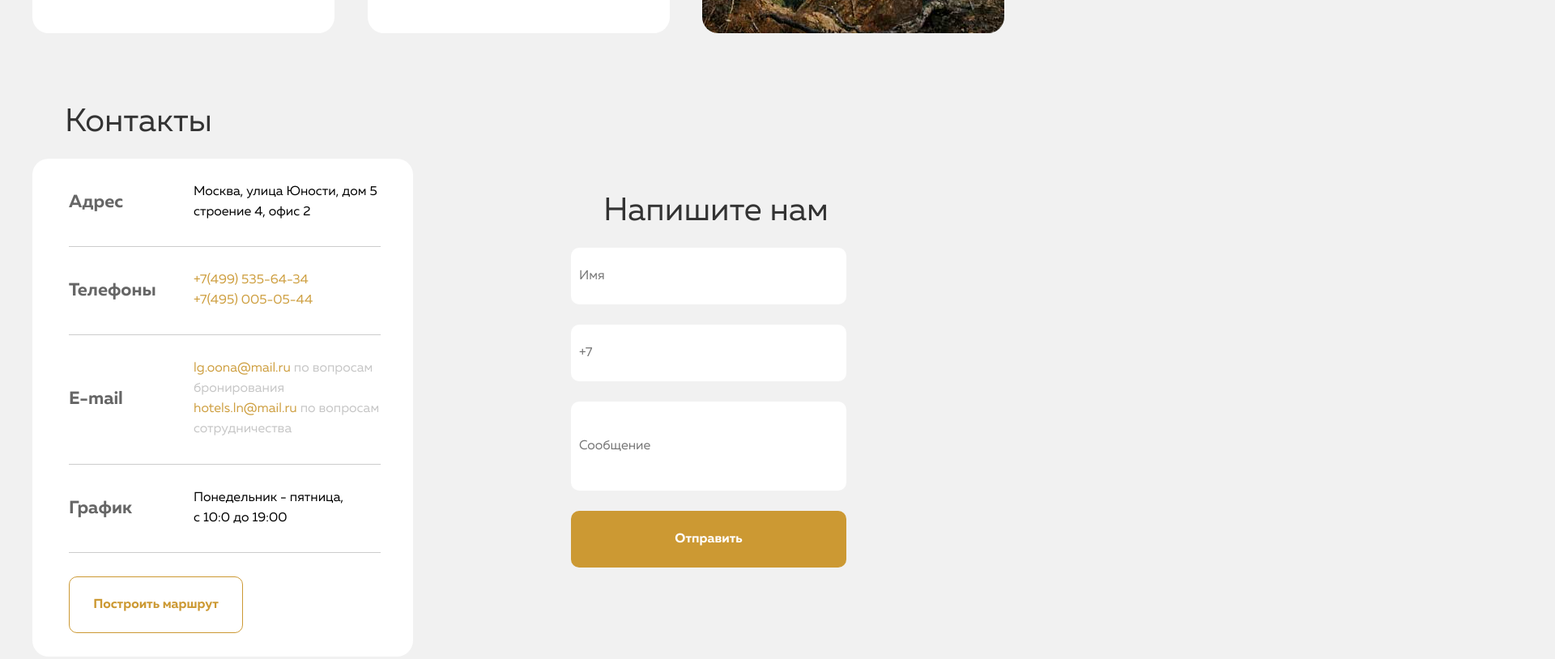
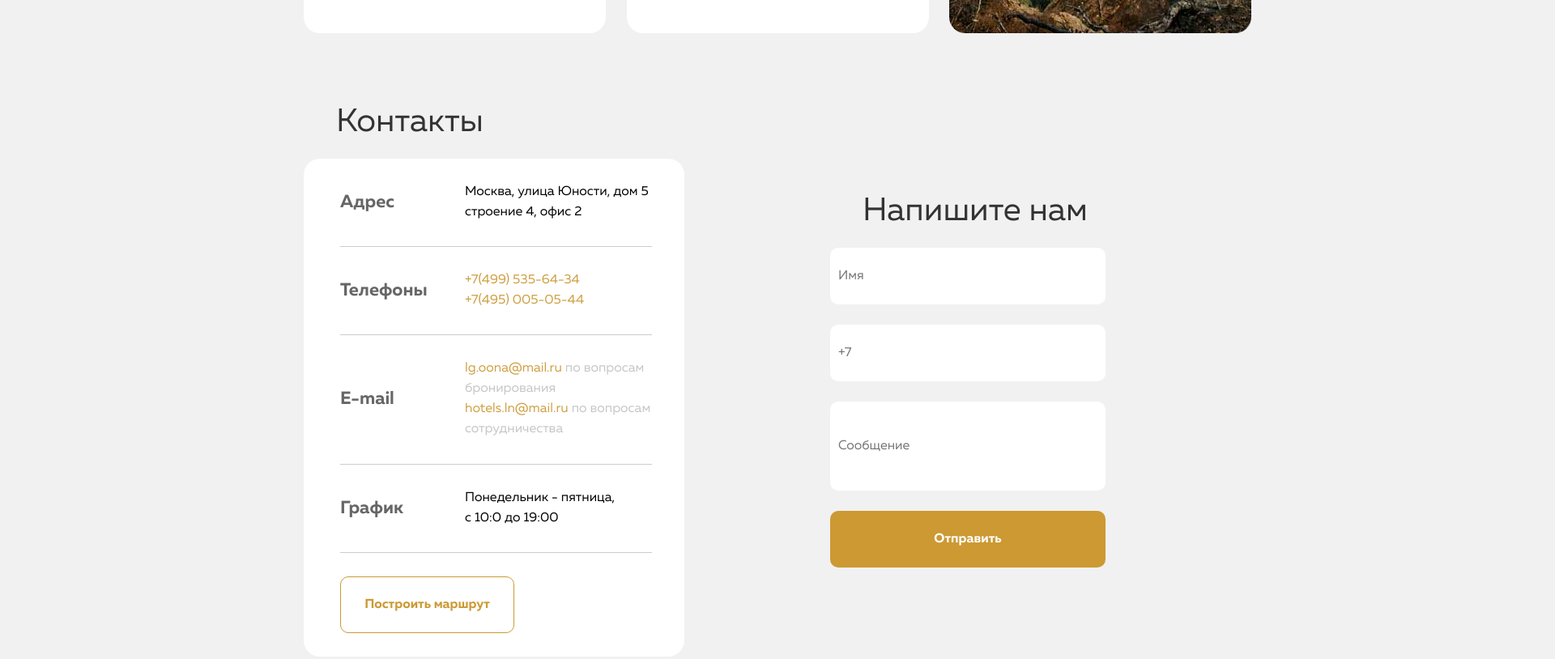
Before and after one commit to VarzievE/Lagoona, a plain HTML site: page index.html in a window 1280 px wide. Shown: the part 4173-4987 px from the top of the page at 81% size, 1920 px wide, since content can reach past the window. Drawn offline with Linux system fonts and the light colour scheme; files whose address does not match are found by name.

Commit message:
finish!!

```diff
--- a/main.css
+++ b/main.css
@@ -14,13 +14,13 @@ h3 {
 }
 body {
     background-color:#f1f1f1;
-    width: 100%;
+    min-width: 1920px;
 }
 header {
     margin-top: 30px;
 }
 .container {
-    width: 1200px;
+    width: 1170px;
     margin: 0 auto;
 }
 .header__elem {
```
